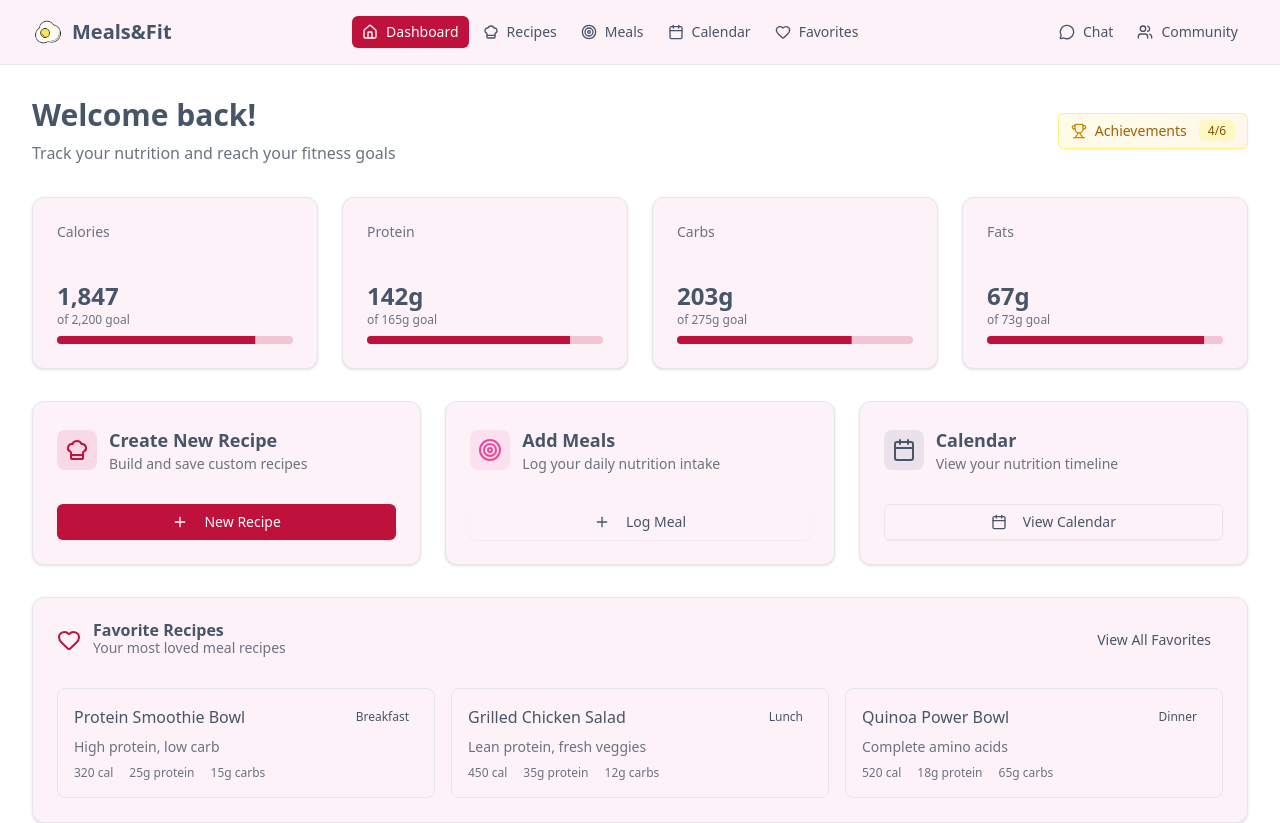
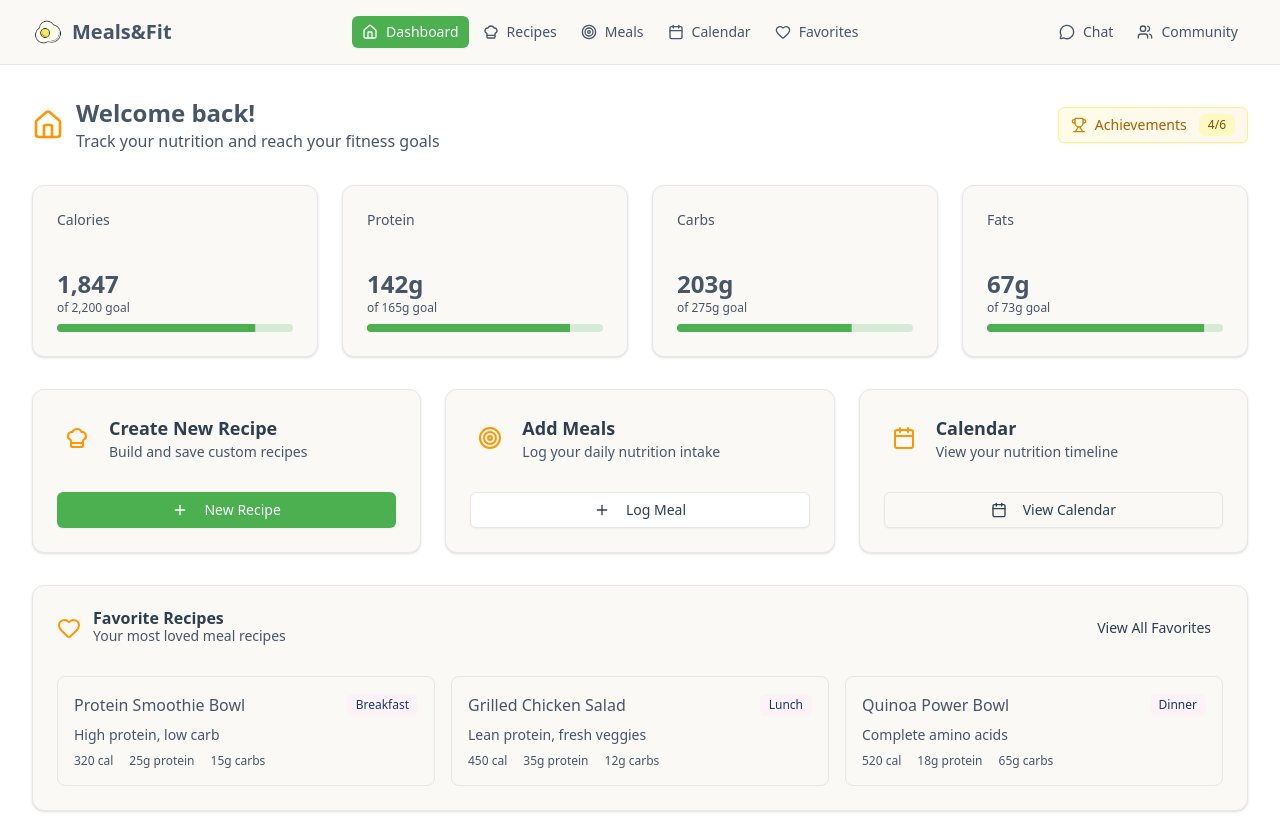
Before and after one commit to SzucsJuan/meals-fit-barreto-szucs, a Next.js app in the folder frontend/: page / in a window 1280 px wide. Shown: the top 823 px of the page. Built offline with nearby package versions, Linux system fonts and the light colour scheme.

Commit message:
Version 0.2.5: Color palette was changed

```diff
--- a/frontend/app/calendar/page.tsx
+++ b/frontend/app/calendar/page.tsx
@@ -180,11 +180,11 @@ export default function CalendarPage() {
       <Navigation />
 
       {/* Header */}
-      <div className="border-b border-border bg-card">
+      <div className="border-border">
         <div className="max-w-7xl mx-auto px-4 sm:px-6 lg:px-8 py-6">
           <div className="flex flex-col sm:flex-row sm:items-center justify-between gap-4">
             <div className="flex items-center gap-3">
-              <Calendar className="h-8 w-8 text-primary" />
+              <Calendar className="h-8 w-8" style={{ color: "#FF9800" }} />
               <div>
                 <h1 className="text-xl sm:text-2xl font-bold text-foreground">Nutrition Calendar</h1>
                 <p className="text-muted-foreground">Track your nutrition journey over time</p>
--- a/frontend/app/chat/page.tsx
+++ b/frontend/app/chat/page.tsx
@@ -103,7 +103,7 @@ export default function ChatPage() {
         {/* Header */}
         <div className="mb-8">
           <div className="flex items-center gap-3 mb-2">
-            <MessageCircle className="h-8 w-8 text-primary" />
+            <MessageCircle className="h-8 w-8" style={{ color: "#FF9800" }} />
             <h1 className="text-2xl font-bold text-foreground">Chat & Support</h1>
           </div>
           <p className="text-muted-foreground">Get nutrition advice and connect with the community</p>
--- a/frontend/app/community/page.tsx
+++ b/frontend/app/community/page.tsx
@@ -88,7 +88,7 @@ export default function CommunityPage() {
         {/* Header */}
         <div className="mb-8">
           <div className="flex items-center gap-3 mb-2">
-            <Users className="h-8 w-8 text-primary" />
+            <Users className="h-8 w-8" style={{ color: "#FF9800" }} />
             <h1 className="text-2xl font-bold text-foreground">Community</h1>
           </div>
           <p className="text-muted-foreground">Connect, share, and get inspired by fellow nutrition enthusiasts</p>
--- a/frontend/app/favorites/page.tsx
+++ b/frontend/app/favorites/page.tsx
@@ -170,11 +170,11 @@ export default function FavoritesPage() {
       <Navigation />
 
       {/* Header */}
-      <div className="border-b border-border bg-card">
+      <div className="border-border">
         <div className="max-w-7xl mx-auto px-4 sm:px-6 lg:px-8 py-6">
           <div className="flex items-center justify-between">
             <div className="flex items-center gap-3">
-              <Heart className="h-8 w-8 text-primary" />
+              <Heart className="h-8 w-8" style={{ color: "#FF9800" }} />
               <div>
                 <h1 className="text-2xl font-bold text-foreground">My Favorites</h1>
                 <p className="text-muted-foreground">Your most loved recipes and meal combinations</p>
--- a/frontend/app/globals.css
+++ b/frontend/app/globals.css
@@ -7,17 +7,17 @@
   /* Updated color tokens for nutrition/fitness theme */
   --background: #ffffff;
   --foreground: #475569;
-  --card: #fdf2f8;
-  --card-foreground: #475569;
+  --card: #FAF9F6;
+  --card-foreground: #2C3E50;
   --popover: #ffffff;
   --popover-foreground: #475569;
-  --primary: #be123c;
+  --primary: #4CAF50;
   --primary-foreground: #ffffff;
   --secondary: #fdf2f8;
-  --secondary-foreground: #475569;
+  --secondary-foreground: #153868;
   --muted: #f8fafc;
-  --muted-foreground: #6b7280;
-  --accent: #ec4899;
+  --muted-foreground: #475569;
+  --accent: #F7D86C;
   --accent-foreground: #ffffff;
   --destructive: #c62828;
   --destructive-foreground: #ffffff;
@@ -124,4 +124,7 @@
   body {
     @apply bg-background text-foreground;
   }
+  button, a, select {
+  cursor: pointer;
 }
+}
--- a/frontend/app/meals/add/page.tsx
+++ b/frontend/app/meals/add/page.tsx
@@ -96,11 +96,11 @@ export default function AddMealPage() {
       <Navigation />
 
       {/* Header */}
-      <div className="border-b border-border bg-card">
+      <div className="border-border">
         <div className="max-w-4xl mx-auto px-4 sm:px-6 lg:px-8 py-6">
           <div className="flex items-center justify-between">
             <div className="flex items-center gap-3">
-              <Plus className="h-8 w-8 text-primary" />
+              <Plus className="h-8 w-8" style={{ color: "#FF9800" }} />
               <div>
                 <h1 className="text-2xl font-bold text-foreground">Add Meal</h1>
                 <p className="text-muted-foreground">Log your nutrition intake</p>
--- a/frontend/app/meals/page.tsx
+++ b/frontend/app/meals/page.tsx
@@ -83,18 +83,18 @@ export default function MealsPage() {
       <Navigation />
 
       {/* Header */}
-      <div className="border-b border-border bg-card">
+      <div className="border-border">
         <div className="max-w-7xl mx-auto px-4 sm:px-6 lg:px-8 py-6">
           <div className="flex items-center justify-between">
             <div className="flex items-center gap-3">
-              <Target className="h-8 w-8 text-primary" />
+              <Target className="h-8 w-8" style={{ color: "#FF9800" }} />
               <div>
                 <h1 className="text-2xl font-bold text-foreground">Meal Tracking</h1>
                 <p className="text-muted-foreground">Monitor your daily nutrition intake</p>
               </div>
             </div>
             <div className="flex items-center gap-3">
-              <div className="flex bg-muted rounded-lg p-1">
+              <div className="flex p-1">
                 <Button
                   variant={selectedView === "today" ? "default" : "ghost"}
                   size="sm"
--- a/frontend/app/page.tsx
+++ b/frontend/app/page.tsx
@@ -10,7 +10,7 @@ import {
   DialogTitle,
   DialogTrigger,
 } from "@/components/ui/dialog"
-import { ChefHat, Plus, Calendar, Heart, Target, TrendingUp, Trophy, Award, Star, Flame, Share2 } from "lucide-react"
+import { Home, ChefHat, Plus, Calendar, Heart, Target, TrendingUp, Trophy, Award, Star, Flame, Share2, Apple  } from "lucide-react"
 import Link from "next/link"
 import Navigation from "@/components/navigation"
 
@@ -85,9 +85,12 @@ export default function HomePage() {
         {/* Welcome Section */}
         <div className="mb-8">
           <div className="flex flex-col sm:flex-row sm:items-center justify-between gap-4">
-            <div>
-              <h2 className="text-2xl sm:text-3xl font-bold text-foreground mb-2">Welcome back!</h2>
-              <p className="text-muted-foreground">Track your nutrition and reach your fitness goals</p>
+            <div className="flex items-center gap-3">
+              <Home className="h-8 w-8" style={{ color: "#FF9800" }} />
+              <div>
+                <h1 className="text-xl sm:text-2xl font-bold text-foreground">Welcome back!</h1>
+                <p className="text-muted-foreground">Track your nutrition and reach your fitness goals</p>
+              </div>
             </div>
             {/* Achievements Button */}
             <Dialog>
@@ -266,8 +269,8 @@ export default function HomePage() {
             <Card className="hover:shadow-lg transition-shadow cursor-pointer">
               <CardHeader>
                 <div className="flex items-center gap-3">
-                  <div className="p-2 bg-primary/10 rounded-lg">
-                    <ChefHat className="h-6 w-6 text-primary" />
+                  <div className="p-2">
+                    <ChefHat className="h-6 w-6" style={{ color: "#FF9800" }} />
                   </div>
                   <div>
                     <CardTitle className="text-lg">Create New Recipe</CardTitle>
@@ -289,8 +292,8 @@ export default function HomePage() {
             <Card className="hover:shadow-lg transition-shadow cursor-pointer">
               <CardHeader>
                 <div className="flex items-center gap-3">
-                  <div className="p-2 bg-accent/10 rounded-lg">
-                    <Target className="h-6 w-6 text-accent" />
+                  <div className="p-2">
+                    <Target className="h-6 w-6" style={{ color: "#FF9800" }} />
                   </div>
                   <div>
                     <CardTitle className="text-lg">Add Meals</CardTitle>
@@ -299,7 +302,7 @@ export default function HomePage() {
                 </div>
               </CardHeader>
               <CardContent>
-                <Button variant="secondary" className="w-full">
+                <Button variant="outline" className="w-full">
                   <Plus className="h-4 w-4 mr-2" />
                   Log Meal
                 </Button>
@@ -312,8 +315,8 @@ export default function HomePage() {
             <Card className="hover:shadow-lg transition-shadow cursor-pointer">
               <CardHeader>
                 <div className="flex items-center gap-3">
-                  <div className="p-2 bg-chart-3/10 rounded-lg">
-                    <Calendar className="h-6 w-6 text-chart-3" />
+                  <div className="p-2">
+                    <Calendar className="h-6 w-6" style={{ color: "#FF9800" }} />
                   </div>
                   <div>
                     <CardTitle className="text-lg">Calendar</CardTitle>
@@ -336,7 +339,7 @@ export default function HomePage() {
           <CardHeader>
             <div className="flex flex-col sm:flex-row sm:items-center justify-between gap-4">
               <div className="flex items-center gap-3">
-                <Heart className="h-6 w-6 text-primary" />
+                <Heart className="h-6 w-6" style={{ color: "#FF9800" }} />
                 <div>
                   <CardTitle>Favorite Recipes</CardTitle>
                   <CardDescription>Your most loved meal recipes</CardDescription>
@@ -405,7 +408,7 @@ export default function HomePage() {
           <Card>
             <CardHeader>
               <CardTitle className="flex items-center gap-2">
-                <TrendingUp className="h-5 w-5 text-primary" />
+                <TrendingUp className="h-6 w-6" style={{ color: "#FF9800" }} />
                 Weekly Progress
               </CardTitle>
             </CardHeader>
@@ -456,7 +459,7 @@ export default function HomePage() {
             <CardHeader>
               <div className="flex flex-col sm:flex-row sm:items-center justify-between gap-4">
                 <div className="flex items-center gap-3">
-                  <Target className="h-6 w-6 text-primary" />
+                  <Apple className="h-6 w-6" style={{ color: "#FF9800" }} />
                   <div>
                     <CardTitle>Today's Nutrition</CardTitle>
                     <CardDescription>Quick access to your meal tracking</CardDescription>
--- a/frontend/app/recipes/page.tsx
+++ b/frontend/app/recipes/page.tsx
@@ -76,11 +76,11 @@ export default function RecipesPage() {
       <Navigation />
 
       {/* Header */}
-      <div className="border-b border-border bg-card">
+      <div className="border-border">
         <div className="max-w-7xl mx-auto px-4 sm:px-6 lg:px-8 py-6">
           <div className="flex flex-col sm:flex-row sm:items-center justify-between gap-4">
             <div className="flex items-center gap-3">
-              <ChefHat className="h-8 w-8 text-primary" />
+              <ChefHat className="h-8 w-8" style={{ color: "#FF9800" }} />
               <div>
                 <h1 className="text-xl sm:text-2xl font-bold text-foreground">Recipe Collection</h1>
                 <p className="text-muted-foreground">Discover and create healthy recipes</p>
@@ -109,7 +109,7 @@ export default function RecipesPage() {
         <div className="flex flex-col gap-4 mb-8">
           <div className="relative">
             <Search className="absolute left-3 top-1/2 transform -translate-y-1/2 h-4 w-4 text-muted-foreground" />
-            <Input placeholder="Search recipes..." className="pl-10" />
+            <Input placeholder="Search recipes..."   className="border border-gray-300 focus-visible:border-[#F7D86C] focus-visible:ring-[#FF9800]/50 pl-10" />
           </div>
           <div className="flex flex-wrap gap-2">
             <Button variant="outline" size="sm">
--- a/frontend/components/ui/button.tsx
+++ b/frontend/components/ui/button.tsx
@@ -14,11 +14,11 @@ const buttonVariants = cva(
         destructive:
           "bg-destructive text-white shadow-xs hover:bg-destructive/90 focus-visible:ring-destructive/20 dark:focus-visible:ring-destructive/40 dark:bg-destructive/60",
         outline:
-          "border bg-background shadow-xs hover:bg-accent hover:text-accent-foreground dark:bg-input/30 dark:border-input dark:hover:bg-input/50",
+          "border bg-background shadow-xs hover:bg-accent hover:text-[#2C3E50] dark:bg-input/30 dark:border-input dark:hover:bg-input/50",
         secondary:
           "bg-secondary text-secondary-foreground shadow-xs hover:bg-secondary/80",
         ghost:
-          "hover:bg-accent hover:text-accent-foreground dark:hover:bg-accent/50",
+          "hover:bg-accent hover:text-[#2C3E50] dark:hover:bg-accent/50",
         link: "text-primary underline-offset-4 hover:underline",
       },
       size: {
--- a/frontend/components/ui/progress.tsx
+++ b/frontend/components/ui/progress.tsx
@@ -21,8 +21,11 @@ function Progress({
     >
       <ProgressPrimitive.Indicator
         data-slot="progress-indicator"
-        className="bg-primary h-full w-full flex-1 transition-all"
-        style={{ transform: `translateX(-${100 - (value || 0)}%)` }}
+        className="h-full w-full flex-1 transition-all"
+        style={{
+          transform: `translateX(-${100 - (value || 0)}%)`,
+          backgroundColor: "#4CAF50"
+        }}
       />
     </ProgressPrimitive.Root>
   )
```
